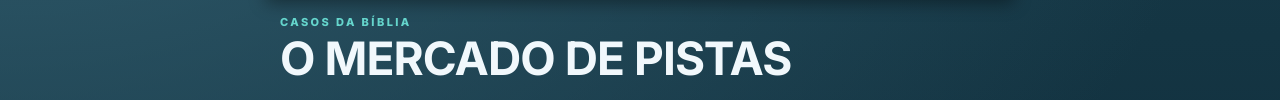
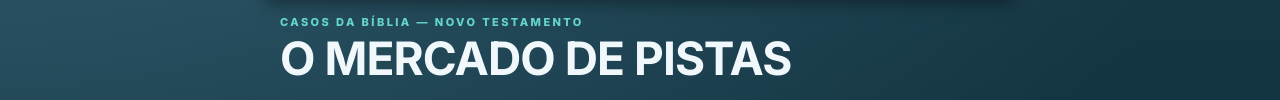
Before and after one commit to DrMarioNascimento/Mosaico-Card, a website: page index.html in a window 1280 px wide. Shown: the part 242-342 px from the top of the page. Drawn offline with Linux system fonts and the light colour scheme; no server answers.

Commit message:
Identifica banco como Novo Testamento

```diff
--- a/index.html
+++ b/index.html
@@ -3,7 +3,7 @@
 <head>
   <meta charset="utf-8">
   <meta name="viewport" content="width=device-width, initial-scale=1, viewport-fit=cover">
-  <meta name="description" content="Mosaico Card — Mercado de Pistas. Casos da Bíblia em um jogo de cartas e dedução.">
+  <meta name="description" content="Mosaico Card — Mercado de Pistas. Casos da Bíblia — Novo Testamento em um jogo de cartas e dedução.">
   <title>Mosaico Card — Mercado de Pistas</title>
   <link rel="icon" href="favicon.svg" type="image/svg+xml">
   <link rel="preconnect" href="https://fonts.googleapis.com">
@@ -26,7 +26,7 @@
           <span class="mark-name">Mosaico Card</span>
         </div>
       </header>
-      <p class="kicker">Casos da Bíblia</p>
+      <p class="kicker">Casos da Bíblia — Novo Testamento</p>
       <h1>O MERCADO DE PISTAS</h1>
       <p class="lede">Pistas, decisões e perspectivas. A pauta é sorteada ao iniciar a partida.</p>
       <div class="portas">
```
